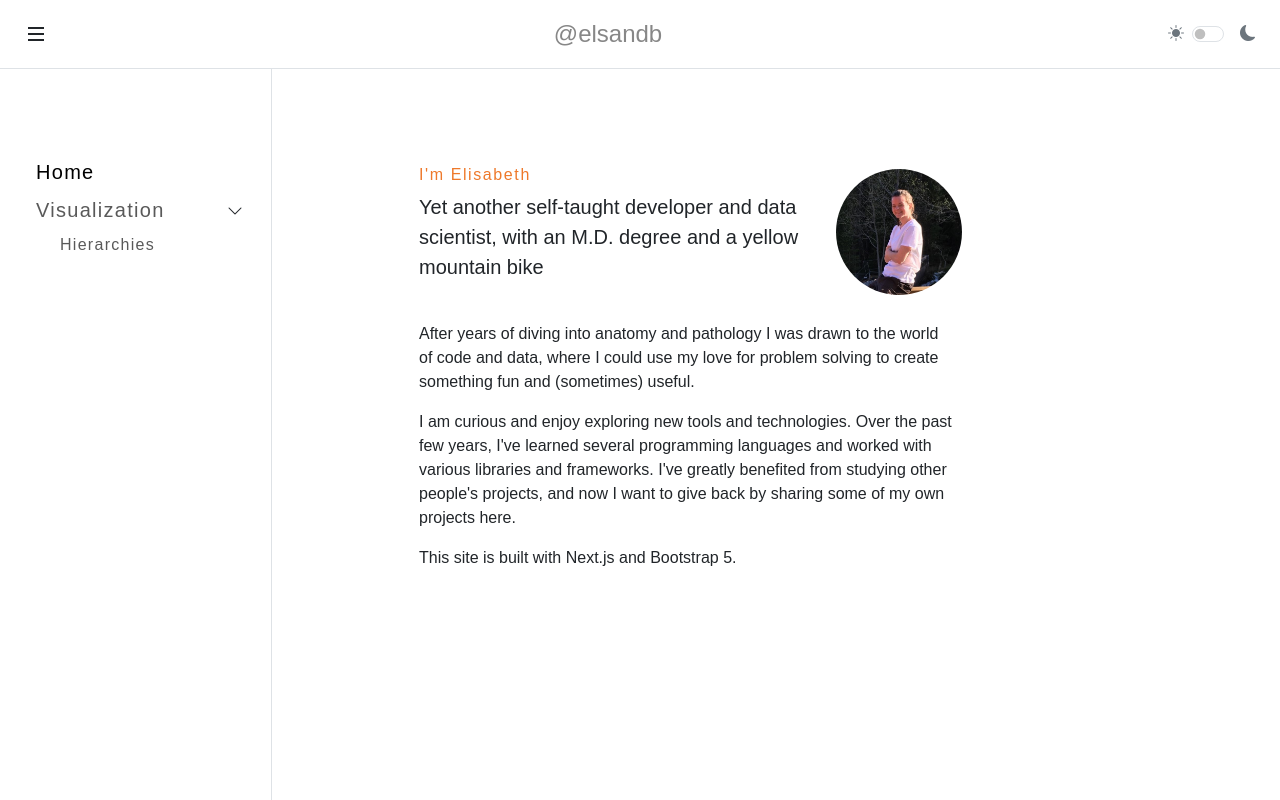
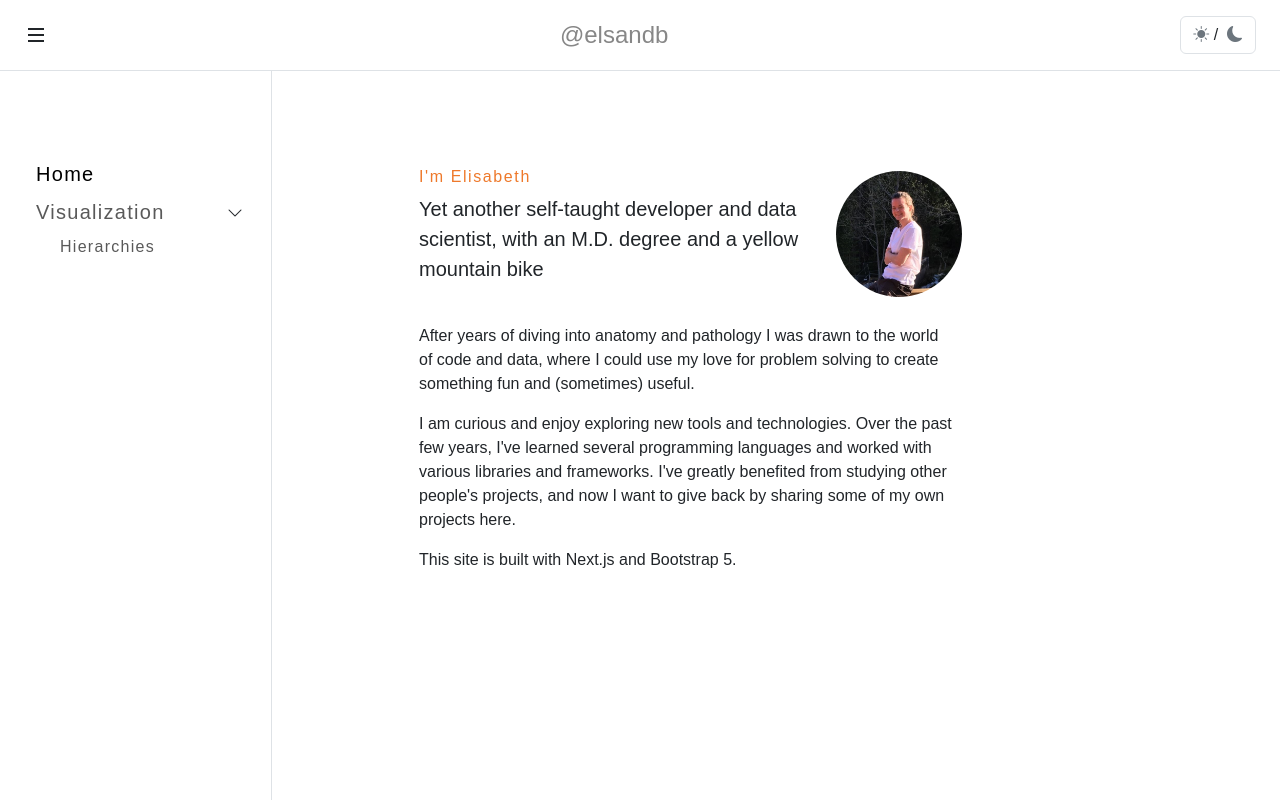
Before and after one commit to elsandb/elsandb.github.io, a Next.js app in the folder next-app/: page / in a window 1280 px wide. Shown: the top 800 px of the page. Built offline with nearby package versions, Linux system fonts and the light colour scheme.

Commit message:
feat: improve theme provider and switch btn. Not perfect yet.

```diff
--- a/next-app/src/app/layout.tsx
+++ b/next-app/src/app/layout.tsx
@@ -18,13 +18,37 @@ export const viewport = {
   userScalable: true,
 }
 
-export default function RootLayout({
-  children
-}: Readonly<{
-  children: React.ReactNode;
-}>) {
+export default function RootLayout({ children }: Readonly<{ children: React.ReactNode; }>) {
+  // const setInitialTheme = `
+  //   (function() {
+  //     try {
+  //       const stored = localStorage.getItem('theme');
+  //       const system = window.matchMedia('(prefers-color-scheme: dark)').matches ? 'dark' : 'light';
+  //       const theme = stored === 'light' || stored === 'dark' ? stored : system;
+  //       document.documentElement.setAttribute('data-bs-theme', theme);
+  //     } catch (_) {}
+  //   })();
+  // `;
+//   const setInitialTheme = `
+// (function() {
+//                 try {
+//                   var theme = localStorage.getItem('theme');
+//                   if (!theme) {
+//                     var mql = window.matchMedia('(prefers-color-scheme: dark)');
+//                     theme = mql.matches ? 'dark' : 'light';
+//                   }
+//                   document.documentElement.setAttribute('data-bs-theme', theme);
+//                 } catch (e) {
+//                   document.documentElement.setAttribute('data-bs-theme','dark');
+//                 }
+//               })();
+//   `;
   return (
     <html lang="en">
+    {/* suppressHydrationWarning> */}
+      {/* <head>
+        <script dangerouslySetInnerHTML={{ __html: setInitialTheme }} />
+      </head> */}
       <body>
         <ThemeProvider>
           <div className="root-container container-fluid">
--- a/next-app/src/components/ThemeToggle.tsx
+++ b/next-app/src/components/ThemeToggle.tsx
@@ -1,26 +1,21 @@
 "use client";
 
 import { useTheme } from "@/utils/theme-provider";
+import { useEffect } from "react";
 
 export const ThemeToggle = () => {
   const { theme, toggleTheme } = useTheme();
-  const isDark = theme === "dark";
+  const checked = theme === "dark"
 
   return (
     <div className="d-inline-flex align-items-center gap-2">
-      <i className="bi bi-sun-fill text-secondary"></i>
-      <div className="form-check form-switch m-0">
-        <input
-          className="form-check-input text-secondary*"
-          type="checkbox"
-          role="switch"
-          id="themeSwitch"
-          checked={isDark}
-          onChange={toggleTheme}
-          aria-label="Switch between light and dark theme."
-        />
-      </div>
-      <i className="bi bi-moon-fill text-secondary"></i>
+      <input type="checkbox" className="btn-check" id="btn-check-light-dark"
+      onChange={toggleTheme}
+      />
+      <label className="btn border" htmlFor="btn-check-light-dark">
+        <i className="bi bi-sun-fill text-secondary"></i> / &nbsp;
+        <i className="bi bi-moon-fill text-secondary"></i>
+      </label>
     </div>
   );
 };
--- a/next-app/src/components/navigation/Header.tsx
+++ b/next-app/src/components/navigation/Header.tsx
@@ -3,6 +3,7 @@ import { links } from "./links";
 import { NavLink } from "./NavLink";
 
 import { ThemeToggle } from "../ThemeToggle";
+import Link from "next/link";
 
 export default function Header() {
   return (
@@ -16,9 +17,9 @@ export default function Header() {
 
 function SiteTitle() {
   return (
-    <a className="text-decoration-none fs-4 text-light-emphasis" href="/">
+    <Link className="text-decoration-none fs-4 text-light-emphasis" href="/">
       @elsandb
-    </a>
+    </Link>
   );
 }
 
--- a/next-app/src/utils/theme-provider.tsx
+++ b/next-app/src/utils/theme-provider.tsx
@@ -11,38 +11,37 @@ const ThemeContext = createContext<ThemeContextType | undefined>(undefined);
 
 function getSystemPreference(): Theme {
   if (typeof window !== "undefined") {
-    return window.matchMedia("(prefers-color-scheme: dark)").matches ? "dark" : "light";
+    const mode = window.matchMedia("(prefers-color-scheme: dark)").matches ? "dark" : "light"
+    return mode;
   }
   return "dark";
 }
 
-function getInitialTheme(): Theme {
-  if (typeof window === "undefined") return "dark";
-  const stored = localStorage.getItem("theme");
-  return stored === "light" || stored === "dark" ? stored : getSystemPreference();
-}
-
 export const ThemeProvider = ({ children }: { children: ReactNode }) => {
-  const [theme, setTheme] = useState<Theme>("dark");
+  const [theme, setTheme] = useState<Theme>(() => {
+    if (typeof window !== "undefined") {
+      const stored = localStorage.getItem("theme");
+      if (stored === "light" || stored === "dark") {
+        return stored;
+      }
+      return getSystemPreference();
+    }
+    return "dark";
+  });
 
   useEffect(() => {
-    const initial = getInitialTheme();
-    setTheme(initial);
-    document.documentElement.setAttribute("data-bs-theme", initial);
-  }, []);
-
-  useEffect(() => {
+    // Uppdate attr and localStorage when theme changes
     document.documentElement.setAttribute("data-bs-theme", theme);
     localStorage.setItem("theme", theme);
   }, [theme]);
 
   useEffect(() => {
+    // Listen to system preferences if the user do not have a saved preference.
     const media = window.matchMedia("(prefers-color-scheme: dark)");
     const handler = (e: MediaQueryListEvent) => {
       const stored = localStorage.getItem("theme");
       if (!stored) {
-        const newTheme = e.matches ? "dark" : "light";
-        setTheme(newTheme);
+        setTheme(e.matches ? "dark" : "light");
       }
     };
     media.addEventListener("change", handler);
@@ -50,7 +49,7 @@ export const ThemeProvider = ({ children }: { children: ReactNode }) => {
   }, []);
 
   const toggleTheme = () => {
-    setTheme(prev => (prev === "dark" ? "light" : "dark"));
+    setTheme((prev) => (prev === "dark" ? "light" : "dark"));
   };
 
   return (
```
